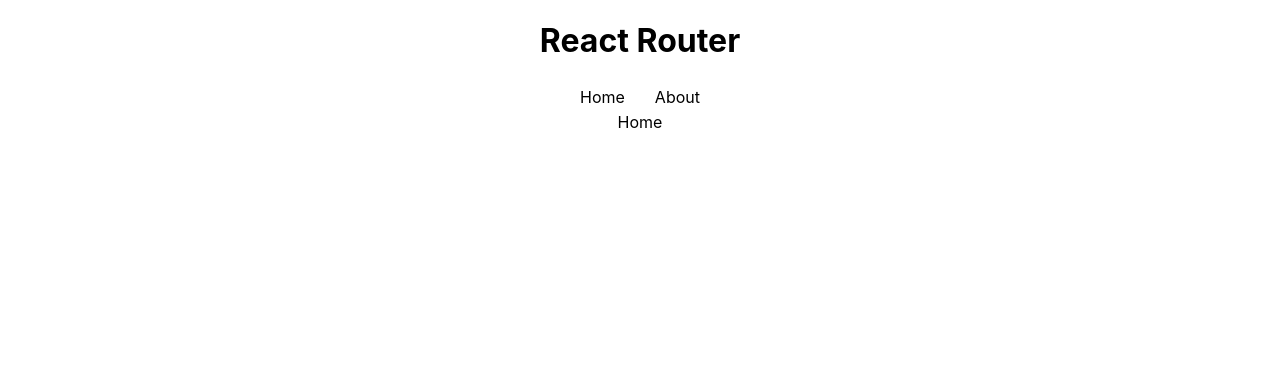
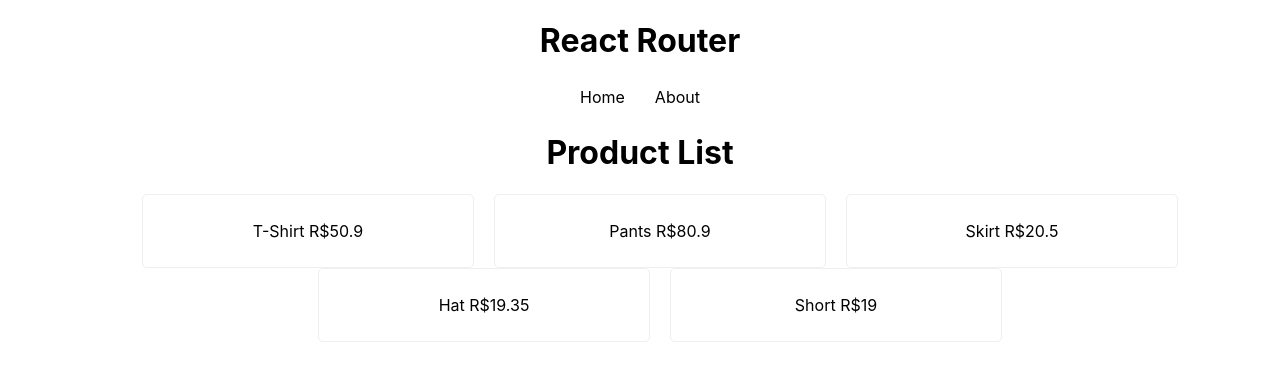
Before and after one commit to rafaelsslemes/react_router, a React (Create React App) app: page / in a window 1280 px wide. Shown: the top 380 px of the page. Built offline with nearby package versions, Linux system fonts and the light colour scheme; data requests are answered from the project's data file.

Commit message:
Http fetch products

```diff
--- a/src/pages/Home.js
+++ b/src/pages/Home.js
@@ -1,8 +1,27 @@
 import React from 'react'
+import { useFetch } from '../hooks/useFetch';
+import './Home.css';
 
 const Home = () => {
+
+  const backendURL = 'http://localhost:3000/products';
+  const {data, loading, errorMsg} = useFetch(backendURL);
+
   return (
-    <div>Home</div>
+    <div>
+      <h1>Product List</h1>
+      <ul className='products'>
+        {errorMsg === null
+          ? (data && data.map(product => (
+            <li key={product.id}>
+              <p>{product.name} R${product.price}</p>
+            </li>
+          )))
+          : (<h2>{errorMsg}</h2>)
+        }
+      </ul>
+
+    </div>
   )
 }
 
```
